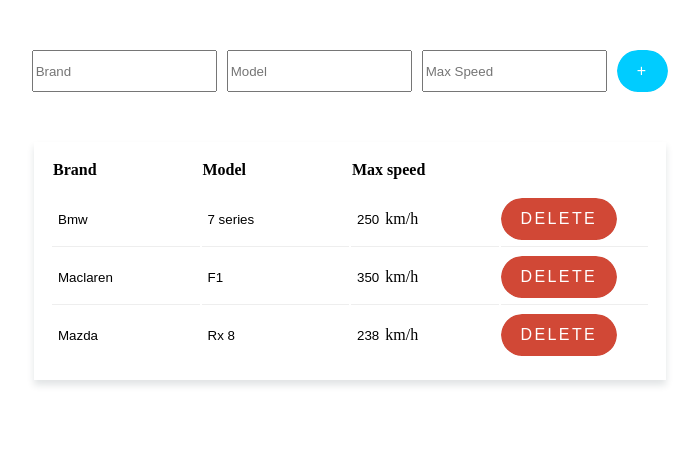
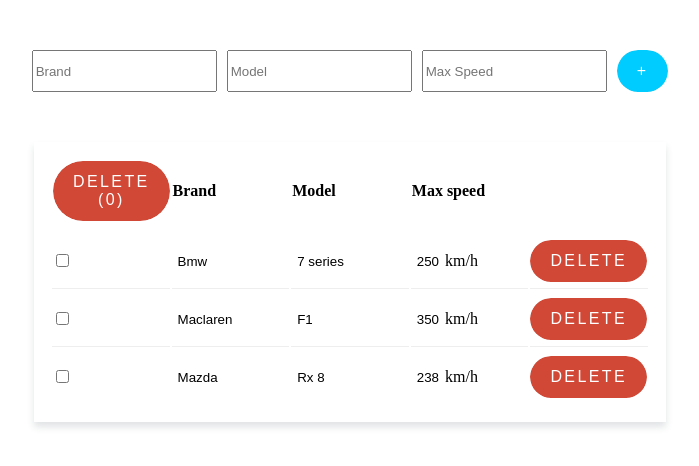
Before and after one commit to mkristian1/CrudTable, a React (Create React App) app: page / in a window 1280 px wide. Shown: the top 466 px of the page, without its empty margins (290-989 px from the left). Built offline with nearby package versions, Linux system fonts and the light colour scheme; what redux-state-sync would draw is missing.

Commit message:
KRIS - Added selected delete items, unic key id bug fix

```diff
--- a/package.json
+++ b/package.json
@@ -41,5 +41,8 @@
       "last 1 firefox version",
       "last 1 safari version"
     ]
+  },
+  "devDependencies": {
+    "gh-pages": "^3.2.3"
   }
 }
--- a/src/Components/TableComponent.js
+++ b/src/Components/TableComponent.js
@@ -1,11 +1,12 @@
 import { useState } from "react";
 import { useDispatch, useSelector } from "react-redux";
-import { deleteItemAction, editItemAction } from "../Redux/actions";
+import { deleteItemAction, deleteSelectedItemAction, editItemAction } from "../Redux/actions";
 import TableView from "../Views/TableView";
 
 const TableComponent = () => {
     const [editItem, setEditItem] = useState();
     const [editItemValue, setEditItemValue] = useState();
+    const [selectedItems, setSelectedItems] = useState([]);
     const cars = useSelector((state) => state?.cars);
     const dispatch = useDispatch();
 
@@ -30,6 +31,21 @@
         setEditItem({ id, field })
     }
 
+    const getSelectedItems = (e) => {
+        const itemId = +e.target.dataset.id;
+        const isChecked = e.target.checked;
+        if (isChecked) {
+            setSelectedItems((prevArray) => [...prevArray, { id: itemId, isChecked }])
+        } else {
+            const checkedArr = selectedItems.filter(({ id }) => id !== itemId)
+            setSelectedItems([...checkedArr])
+        }
+    }
+
+    const deleteSelectedItems = () => {
+        dispatch(deleteSelectedItemAction(selectedItems));
+    }
+
     return (
         <TableView.Table
             cars={cars}
@@ -39,6 +55,9 @@
             onEditItem={onEditItem}
             editItemValue={editItemValue}
             saveChanges={saveChanges}
+            getSelectedItems={getSelectedItems}
+            deleteSelectedItems={deleteSelectedItems}
+            selectedCount={selectedItems.length}
         />
     )
 }
--- a/src/Redux/actions.js
+++ b/src/Redux/actions.js
@@ -1,6 +1,8 @@
 export const ADD_ITEM = 'ADD_ITEM';
 export const DELETE_ITEM = 'DELETE_ITEM';
 export const EDIT_ITEM = 'EDIT_ITEM';
+export const DELETE_SELECTED_ITEM = 'DELETE_SELECTED_ITEM';
+
 
 export const addItemAction = (values) => {
     return { type: ADD_ITEM, payload: values }
@@ -13,3 +15,7 @@
 export const editItemAction = (item) => {
     return { type: EDIT_ITEM, payload: item }
 }
+
+export const deleteSelectedItemAction = (selectedItems) => {
+    return { type: DELETE_SELECTED_ITEM, payload: selectedItems }
+}
--- a/src/Redux/reducer.js
+++ b/src/Redux/reducer.js
@@ -1,4 +1,4 @@
-import { ADD_ITEM, DELETE_ITEM, EDIT_ITEM } from "./actions";
+import { ADD_ITEM, DELETE_ITEM, DELETE_SELECTED_ITEM, EDIT_ITEM } from "./actions";
 
 const storageState = JSON.parse(window.localStorage.getItem('storageState'));
 
@@ -15,10 +15,11 @@
     switch (action.type) {
         case ADD_ITEM:
             const newItem = action.payload;
+            const newItemId = state?.cars.reduce((acc, item) => { return acc + item.id; }, 1);
 
             return {
                 ...state,
-                cars: [...state?.cars, { id: state?.cars.length + 1, ...newItem }]
+                cars: [...state?.cars, { id: newItemId, ...newItem }]
             }
 
         case DELETE_ITEM:
@@ -39,6 +40,14 @@
                 cars: newEditArr,
             }
 
+        case DELETE_SELECTED_ITEM:
+            const selectedItems = action.payload;
+            const removedArr = state?.cars.filter(({ id }) => !selectedItems.some(item => id === item.id))
+
+            return {
+                ...state,
+                cars: removedArr,
+            }
 
         default:
             return state;
--- a/src/Views/TableView/Table.js
+++ b/src/Views/TableView/Table.js
@@ -2,10 +2,10 @@
 import Tbody from './tbody';
 import Thead from './thead';
 
-const Table = ({ cars, deleteItem, editItem, isEditItem, onEditItem, editItemValue, saveChanges }) => {
+const Table = ({ cars, deleteItem, editItem, isEditItem, onEditItem, editItemValue, saveChanges, getSelectedItems, deleteSelectedItems, selectedCount }) => {
     return (
         <table className={style.table}>
-            <Thead />
+            <Thead deleteSelectedItems={deleteSelectedItems} selectedCount={selectedCount} />
             <Tbody
                 cars={cars}
                 deleteItem={deleteItem}
@@ -14,6 +14,7 @@
                 onEditItem={onEditItem}
                 editItemValue={editItemValue}
                 saveChanges={saveChanges}
+                getSelectedItems={getSelectedItems}
             />
         </table>
     )
--- a/src/Views/TableView/tbody.js
+++ b/src/Views/TableView/tbody.js
@@ -3,13 +3,16 @@
 import { CAR_FIELDS } from '../../const';
 import EditableField from './EditableField';
 
-const Tbody = ({ cars, deleteItem, isEditItem, editItem, onEditItem, editItemValue, saveChanges }) => {
+const Tbody = ({ cars, deleteItem, isEditItem, editItem, onEditItem, editItemValue, saveChanges, getSelectedItems }) => {
     return (
         <tbody className={style.tbody}>
             {cars?.map(({ id, brand, model, maxSpeed, speedType }) => {
 
                 return (
                     <tr className={style.tbody__tr} key={id}>
+                        <td className={style.tbody__td}>
+                            <input data-id={id} onChange={getSelectedItems} type="checkbox" />
+                        </td>
                         <td className={style.tbody__td}>
                             <EditableField
                                 id={id}
--- a/src/Views/TableView/thead.js
+++ b/src/Views/TableView/thead.js
@@ -1,6 +1,7 @@
+import Button from '../Button';
 import style from './styles/index.module.scss';
 
-const Thead = () => {
+const Thead = ({ deleteSelectedItems, selectedCount }) => {
     const dataThead = [
         { id: 1, name: 'Brand' },
         { id: 2, name: 'Model' },
@@ -9,6 +10,7 @@
     return (
         <thead className={style.Thead}>
             <tr>
+                <th><Button onClick={deleteSelectedItems} theme='danger'>DELETE ({selectedCount})</Button></th>
                 {dataThead?.map(({ id, name }) => {
                     return (
                         <th key={id}>{name}</th>
```
Also changed, not shown: 1 other file (tests, documents, lock files or other folders).
